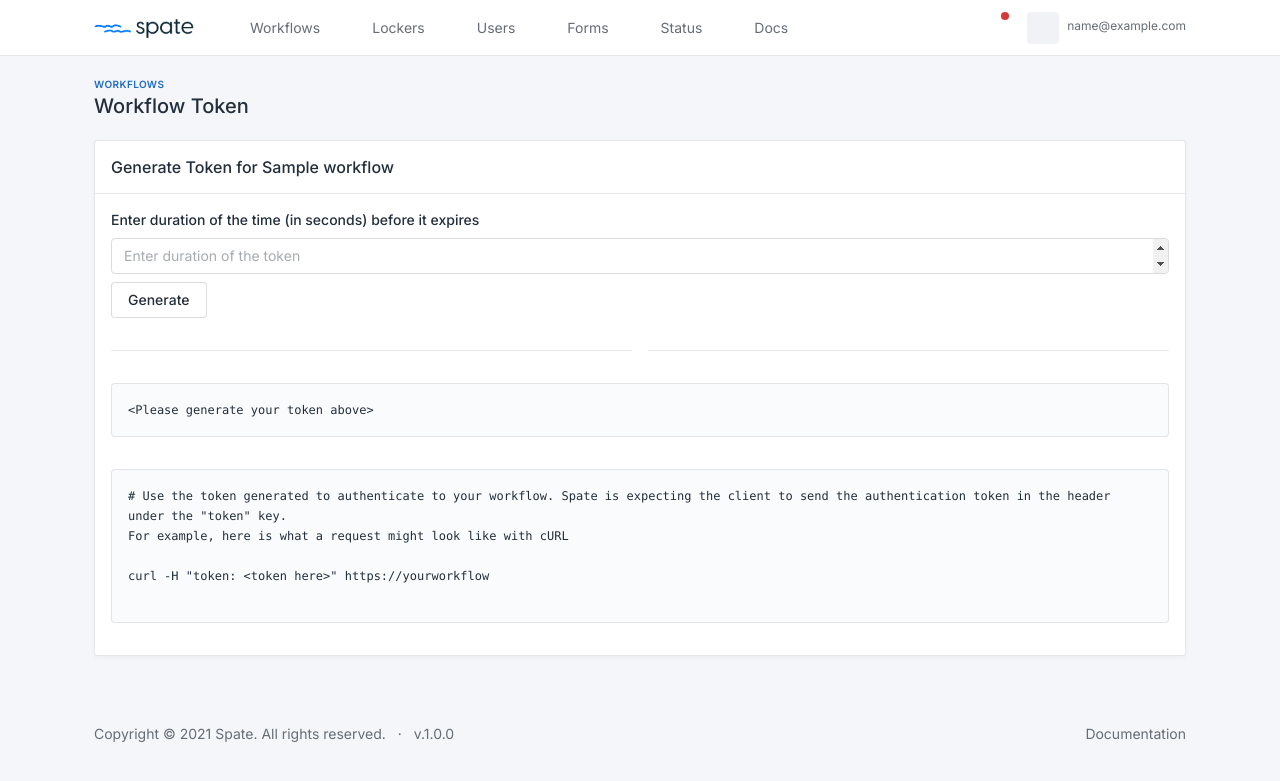
After one commit to bmarsh9/spate, a Flask app: page /workflows/1/token in a window 1280 px wide. The commit adds this page. Shown: the top 781 px of the page. Run offline with Flask 2, Linux system fonts and the light colour scheme; a user stored in the database is signed in; tables that the repository leaves empty hold one stand-in row (values such as "Sample post"); parts of the project's set-up code (start-up, migrations or seed data) failed here and were passed over; some libraries are stand-ins or nearby versions.

Commit message:
add default authentication

```diff
--- a/app/main/views.py
+++ b/app/main/views.py
@@ -242,3 +242,15 @@ def edit_locker_settings(id):
     Logs.add_log("{} updated the settings of locker:{}".format(current_user.email,
         locker.name),namespace="events")
     return redirect(url_for("main.view_locker",id=id))
+
+@main.route('/workflows/<int:id>/token', methods=['GET'])
+@login_required
+def generate_token_for_workflow(id):
+    workflow = Workflow.query.get(id)
+    if not workflow:
+        flash("Workflow does not exist","warning")
+        return redirect(url_for("main.home"))
+    if not workflow.user_can_read(current_user.id):
+        flash("You do not have access to this resource","warning")
+        return redirect(url_for("main.home"))
+    return render_template("generate_token.html",workflow=workflow)
--- a/app/models.py
+++ b/app/models.py
@@ -314,6 +314,21 @@ class Workflow(db.Model, LogMixin):
     executions = db.relationship('Execution', backref='workflow', lazy='dynamic')
     date_added = db.Column(db.DateTime, default=datetime.utcnow)
     date_updated = db.Column(db.DateTime, onupdate=datetime.utcnow)
+
+    def generate_auth_token(self, expiration = 6000):
+        s = Serializer(self.secret_key, expires_in = expiration)
+        return s.dumps({ 'workflow_id': self.id })
+
+    @staticmethod
+    def verify_invite_token(token):
+        s = Serializer(self.secret_key)
+        try:
+            data = s.loads(token)
+        except SignatureExpired:
+            return False # valid token, but expired
+        except BadSignature:
+            return False # invalid token
+        return True
 
     def create_hash_for_steps(self,values):
         sha1 = hashlib.sha1()
@@ -643,6 +658,9 @@ class Workflow(db.Model, LogMixin):
         checked = ""
         if self.enabled:
             checked = "checked"
+        auth_checked = ""
+        if self.auth_required:
+            auth_checked = "checked"
         log_html = ""
         for level in ["info","debug","warning","error","critical"]:
             select = ""
@@ -677,6 +695,22 @@ class Workflow(db.Model, LogMixin):
               </div>
             </div>
           </div>
+          <div class="form-selectgroup-boxes row mb-2">
+            <div class="col-lg-12">
+              <div class="form-group row">
+                <div class="row">
+                  <label class="row">
+                    <span class="col form-label">Authentication Required</span>
+                    <span class="col-auto">
+                      <label class="form-check form-check-single form-switch">
+                        <input id="workflow_auth" class="form-check-input cursor-pointer" type="checkbox" {}>
+                      </label>
+                    </span>
+                  </label>
+                </div>
+              </div>
+            </div>
+          </div>
           <div class="mb-2">
             <label class="form-label">Description</label>
             <textarea class="form-control" id="workflow_description" rows="2">{}</textarea>
@@ -699,7 +733,7 @@ class Workflow(db.Model, LogMixin):
             Save
           </a>
         </div>
-        """.format(self.name,self.label,checked,self.description,self.imports,log_html,self.name)
+        """.format(self.name,self.label,checked,auth_checked,self.description,self.imports,log_html,self.name)
 
     def to_workflow(self):
         config = {"operators":{},"links":{}}
--- a/app/static/js/flowchart_custom.js
+++ b/app/static/js/flowchart_custom.js
@@ -91,6 +91,11 @@ function saveWorkflowSettings(name) {
   } else {
     var enabled = false;
   };
+  if ($("#workflow_auth").is(":checked")) {
+    var auth_enabled = true;
+  } else {
+    var auth_enabled = false;
+  };
   $.ajax({
     url: "/api/v1/workflows/"+get_workflow_id()+"/config",
     type: "PUT",
@@ -98,6 +103,7 @@ function saveWorkflowSettings(name) {
       "label":$("#workflow_label").val(),
       "description":$("#workflow_description").val(),
       "enabled":enabled,
+      "auth_enabled":auth_enabled,
       "imports":$("#workflow_imports").val(),
       "log_level":$("#log_level").val(),
     }),
--- /dev/null
+++ b/app/templates/generate_token.html
@@ -0,0 +1,63 @@
+{% extends "layouts/condensed.html" %}
+
+{%block contentHeader%}
+<div class="page-header">
+  <div class="row align-items-center">
+    <div class="col">
+      <div class="page-pretitle">
+        <a href="{{url_for("main.workflows")}}">workflows</a>
+      </div>
+      <h2 class="page-title">
+        Workflow Token
+      </h2>
+    </div>
+  </div>
+</div>
+{%endblock%}
+
+{%block content%}
+  <div class="row row-cards mb-3">
+    <div class="col-12">
+        <div class="card">
+          <div class="card-header">
+            <h3 class="card-title">Generate Token for {{workflow.label}}</h3>
+          </div>
+          <div class="card-body">
+            <div>
+              <label class="form-label">Enter duration of the time (in seconds) before it expires</label>
+              <div class="input-group mb-2"><input type="number" id="duration" class="form-control" placeholder="Enter duration of the token"></div><button class="btn" id="generate" type="button">Generate</button>
+            </div>
+            <div class="hr-text"></div>
+            <div class="mt-4">
+              <pre id="show">&lt;Please generate your token above&gt;</pre>
+            </div>
+            <div class="mt-4">
+              <pre># Use the token generated to authenticate to your workflow. Spate is expecting the client to send the authentication token in the header under the "token" key.<br>For example, here is what a request might look like with cURL<br><br>curl -H "token: &lt;token here&gt;" https://yourworkflow
+              </pre>
+            </div>
+          </div>
+        </div>
+    </div>
+  </div>
+{%endblock%}
+{% block extrajs %}
+  <script>
+    $(document).ready(function() {
+      $('#generate').click(function(){
+        var duration=$("#duration").val();
+        $.ajax({
+          url: "{{url_for("api.get_token_for_workflow",id=workflow.id)}}?id="+duration,
+          type: "GET",
+          contentType: "application/json; charset=utf-8",
+          success: function (response) {
+            notify_js("Successfully generated the token", type = "primary",time=1000)
+            $("#show").html(response["token"]);
+          },
+          error: function (request, status, error) {
+            notify_js("Error while generating the token", type = "warning",time=1000)
+          }
+        });
+      });
+    });
+  </script>
+{% endblock %}
--- a/app/templates/home.html
+++ b/app/templates/home.html
@@ -134,6 +134,11 @@
                 {%endif%}
                 {%endif%}
                 <a href="{{url_for("main.workflow_executions",workflow_id=workflow.id)}}" class="btn"><i class="ti ti-report-analytics"></i><small class="ml-2">Executions</small></a>
+                {%if workflow.auth_required%}
+                  <a href="{{url_for("main.generate_token_for_workflow",id=workflow.id)}}" class="btn "><i class="ti ti-key"></i><small class="ml-2">Get Token</small></a>
+                {%else%}
+                  <a href="" class="btn disabled"><i class="ti ti-key"></i><small class="ml-2">Auth Disabled</small></a>
+                {%endif%}
                 <button class="btn workflow_settings"><i class="ti ti-tools"></i><small class="ml-2">Settings</small></button>
                 <span id="refresh_button"><button class="btn workflow_refresh">{%if workflow.refresh_required%}<span style="width:1rem;height:1rem" class="spinner-grow text-orange" role="status"></span>{%else%}<i class="ti ti-checks text-green"></i>{%endif%}<small class="ml-2">Refresh</small></button></span>
               </div>
```
Also changed, not shown: app/api_v1/views.py (+12 -0 lines).
